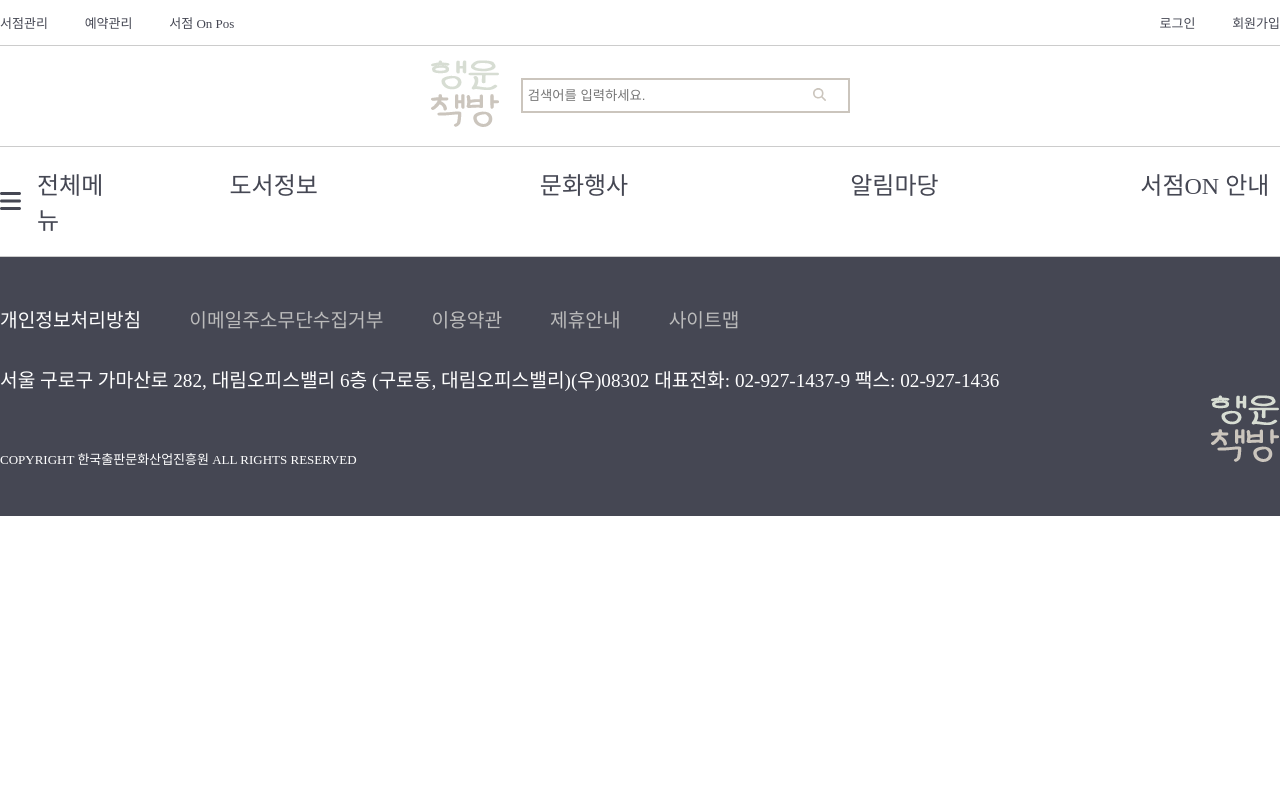
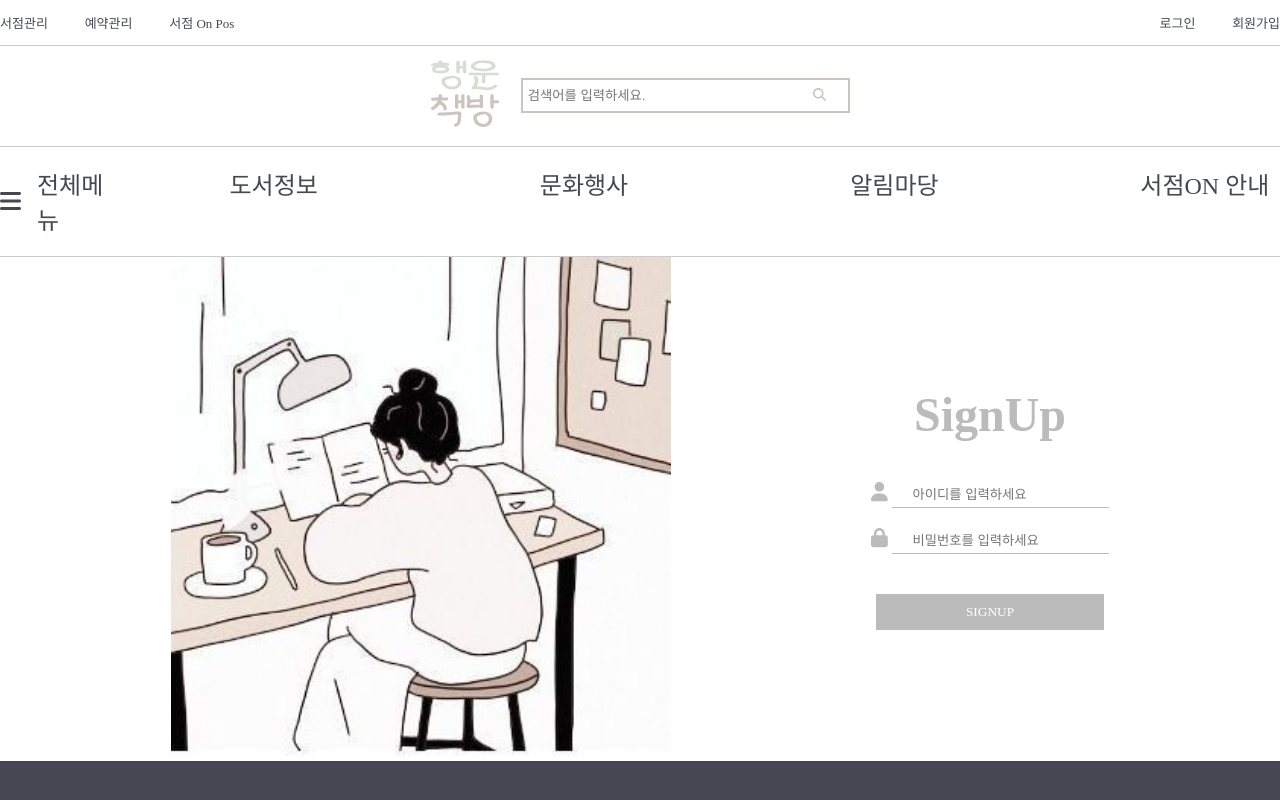
Before and after one commit to ssojeongg/bookstore, a React (Vite) app: page /bookstore/SignIn in a window 1280 px wide. Shown: the top 800 px of the page. Built offline with nearby package versions, Linux system fonts and the light colour scheme; a web font is replaced by a local one.

Commit message:
QnA modify

```diff
--- a/src/App.jsx
+++ b/src/App.jsx
@@ -5,6 +5,8 @@ import Footer from './layout/Footer'
 import Header from './layout/Header'
 import Main from './layout/Main'
 import Login from './pages/Login';
+import SignIn from './pages/SignIn'
+import Qna from './pages/Qna';
 
 function App() {
   return (
@@ -13,6 +15,8 @@ function App() {
       <Routes>
         <Route path="/" element={<Main />} />
         <Route path="/login" element={<Login />} />
+        <Route path="/SignIn" element={<SignIn />} />
+        <Route path="/sub/401" element={<Qna />} />
       </Routes>
       <Footer />
     </BrowserRouter>
--- /dev/null
+++ b/src/assets/css/Qna.css
@@ -0,0 +1,30 @@
+.Qna {
+  width: 100%;
+}
+.Qna > .title_area {
+  width: 100%;
+  background-color: var(--color-green);
+}
+.Qna > .title_area > p {
+  color: var(--color-white);
+  font-weight: bold;
+  font-size: 3rem;
+  text-align: center;
+  padding: 3rem 0;
+}
+.Qna .qna_area .title{
+  border-bottom: 1px solid var(--color-gray);
+  padding: 2rem 0;
+  font-size: 1.5rem;
+  font-weight: bold;
+  cursor: pointer;
+}
+.Qna .sub {
+  display: none;
+}
+.Qna .sub_show {
+  display: block;
+  background-color: #fafafa;
+  padding: 2rem 0;
+  font-size: 1.3rem;
+}
--- /dev/null
+++ b/src/assets/css/SignIn.css
@@ -0,0 +1,51 @@
+.SignIn {
+  width: 100%;
+}
+.SignIn .inner {
+  display: flex;
+  justify-content: center;
+  align-items: center;
+  gap: 200px;
+}
+.SignIn .SignIn_left > img{
+  width: 500px;
+  height: 500px;
+}
+.SignIn .SignIn_right {
+  display: flex;
+  flex-direction: column;
+  justify-content: center;
+  align-items: center;
+  gap: 40px;
+}
+.SignIn .SignIn_right > h2 {
+  font-size: 3rem;
+  color: var(--color-gray);
+}
+.SignIn .SignIn_right > .form {
+  display: flex;
+  flex-direction: column;
+  gap: 20px;
+}
+.SignIn .SignIn_right > .form input {
+  border: none;
+  border-bottom: 1px solid var(--color-gray);
+  padding: 5px 20px;
+}
+.SignIn .SignIn_right > .SignIn_btn {
+  display: flex;
+  flex-direction: column;
+  gap: 10px;
+}
+.SignIn .SignIn_right > .SignIn_btn > button {
+  background-color: none;
+  border: none;
+  padding: 10px 90px;
+  color: var(--color-white);
+  background-color: var(--color-gray);
+}
+.SignIn .SignIn_right > .form .icon {
+  color: var(--color-gray);
+  font-size: 1.2rem;
+  padding-right: 5px;
+}
--- a/src/components/HeaderMenu.jsx
+++ b/src/components/HeaderMenu.jsx
@@ -3,10 +3,14 @@ import { FontAwesomeIcon } from "@fortawesome/react-fontawesome";
 import { faBars, faTimes } from "@fortawesome/free-solid-svg-icons";
 import menus from '../data/menu.js';
 import { useState } from 'react';
+import { useNavigate } from 'react-router-dom';
+
 
 const HeaderMenu = () => {
+  const navigate = useNavigate();
   const [openMenu, setOpenMenu] = useState(null);
   const [isAllMenuOpen, setIsAllMenuOpen] = useState(false);
+  const [selectedMenu, setSelectedMenu] = useState(null)
 
   const toggleMenu = (menuId) => {
     setOpenMenu(openMenu === menuId ? null : menuId);
@@ -15,6 +19,17 @@ const HeaderMenu = () => {
   const toggleAllMenu = () => {
     setIsAllMenuOpen(!isAllMenuOpen);
   };
+
+  const handleMenuClick = (subMenuId) => {
+  const allSubMenus = menus.flatMap(menu => menu.subMenu);
+  const selectedSubMenu = allSubMenus.find(sub => sub.id === subMenuId);
+
+  if (selectedSubMenu) {
+    setSelectedMenu(subMenuId);
+    navigate(`/sub/${subMenuId}`);
+  }
+};
+
 
   return (
     <div className="HeaderMenu">
@@ -32,8 +47,8 @@ const HeaderMenu = () => {
                 <ul className={`sub${(openMenu === menu.id || isAllMenuOpen) ? 'show' : ''}`}>
                     <div className="inner">
                     {menu.subMenu.map((subItem, index) => (
-                      <li key={index} className='submenu_list'>
-                        {subItem}
+                      <li onClick={() => handleMenuClick(subItem.id)} key={index} className='submenu_list'>
+                        {subItem.name}
                       </li>
                     ))}
                     </div>
--- a/src/components/HeaderTop.jsx
+++ b/src/components/HeaderTop.jsx
@@ -12,7 +12,7 @@ const HeaderTop = () => {
           </ul>
           <ul className="HeaderTop_right_menu">
             <li><Link to="/login">로그인</Link></li>
-            <li><a href="javascript:void(0)">회원가입</a></li>
+            <li><Link to="/SignIn">회원가입</Link></li>
           </ul>
         </div>
       </div>
--- a/src/data/menu.js
+++ b/src/data/menu.js
@@ -1,8 +1,35 @@
 const menus = [
-  { id: 1, title: "도서정보", subMenu: ["신간도서", "행운책방 BEST"] },
-  { id: 2, title: "문화행사", subMenu: ["행사/모임"]},
-  { id: 3, title: "알림마당", subMenu: ["공지사항", "서점소식"] },
-  { id: 4, title: "서점ON 안내", subMenu: ["자주 묻는 질문", "고객센터"] }
+  {
+    id: 1,
+    title: "도서정보",
+    subMenu: [
+      { id: 101, name: "신간도서" },
+      { id: 102, name: "행운책방 BEST" }
+    ]
+  },
+  {
+    id: 2,
+    title: "문화행사",
+    subMenu: [
+      { id: 201, name: "행사/모임" }
+    ]
+  },
+  {
+    id: 3,
+    title: "알림마당",
+    subMenu: [
+      { id: 301, name: "공지사항" },
+      { id: 302, name: "서점소식" }
+    ]
+  },
+  {
+    id: 4,
+    title: "서점ON 안내",
+    subMenu: [
+      { id: 401, name: "자주 묻는 질문" },
+      { id: 402, name: "고객센터" }
+    ]
+  }
 ];
 
 export default menus
--- /dev/null
+++ b/src/data/qna.js
@@ -0,0 +1,34 @@
+const qna = [
+  {
+    id: 1,
+    title: "[예약드림] 즐겨찾는 서점, 내서재 이용 방법",
+    sub:"- 자주가는 서점을 즐겨찾는 서점으로 등록하세요. 예약드림 이용시 보다 편리하고 빠르게 서점을 선택할 수 있습니다."
+  },
+  {
+    id: 2,
+    title:"[예약드림] 예약드림이 무엇인가요?" ,
+    sub:"- 예약드림은 행운책방에서 도서를 예약하고 서점에서 결제 및 수령하는 온라인 도서 예약 서비스입니다."
+  },
+  {
+    id: 3,
+    title : "[지역서점] 행운책방 지역서점 찾기에 등록하고 싶습니다.",
+    sub: "- 회원가입 후 서점 정보를 입력합니다. 승인 후에는 서점 찾기 메뉴에서 등록된 서점 정보를 확인하실 수 있습니다."
+  },
+  {
+    id: 4,
+    title : "[회원정보] 회원탈퇴를 하고 싶습니다.",
+    sub: "- 회원탈퇴는 로그인 후, 마이페이지에서 가능합니다."
+  },
+  {
+    id: 5,
+    title: "[회원정보] 아이디(ID)와 비밀번호(PW)를 찾고 싶습니다.",
+    sub: "- 로그인 페이지 접속 후, 하단 [아이디 찾기/비밀번호 찾기] 클릭"
+  },
+  {
+    id: 6,
+    title: "[회원정보] 아이디(ID)를 변경하고 싶은데 가능한가요?",
+    sub: "- 한번 가입된 아이디(ID)는 변경이 불가능합니다. 아이디(ID)를 변경하시려면 행운책방 회원 탈퇴 후 다시 [회원가입]을 하셔야 합니다."
+  }
+]
+
+export default qna
--- /dev/null
+++ b/src/pages/Qna.jsx
@@ -0,0 +1,29 @@
+import { useState } from 'react'
+import '../assets/css/Qna.css'
+import qna from '../data/qna'
+
+const Qna = () => {
+  const [openId, setOpenId] = useState(false)
+  const toggleHandler = (id) => {
+    setOpenId(openId === id ? null : id);
+  }
+  return (
+    <div className="Qna">
+      <div className="title_area">
+        <p>자주 묻는 질문</p>
+      </div>
+        <div className="inner">
+          {
+            qna.map((data) => (
+              <div className="qna_area">
+                <p className="title" key={data.id} onClick={() => toggleHandler(data.id)}>{data.title}</p>
+                <p className={openId === data.id ? "sub_show" : "sub" }>{data.sub}</p>
+              </div>
+            ))
+          }
+      </div>
+    </div>
+  )
+}
+
+export default Qna
--- /dev/null
+++ b/src/pages/SignIn.jsx
@@ -0,0 +1,33 @@
+import { FontAwesomeIcon } from '@fortawesome/react-fontawesome'
+import { faUser, faLock } from '@fortawesome/free-solid-svg-icons'
+import '../assets/css/SignIn.css'
+import SignIn from "../assets/img/signup1.jpg"
+const Login = () => {
+  return (
+    <div className="SignIn">
+      <div className="inner">
+        <div className="SignIn_left">
+          <img src={SignIn} />
+        </div>
+        <div className="SignIn_right">
+          <h2>SignUp</h2>
+          <div className='form'>
+            <div className="id_wrap">
+              <FontAwesomeIcon icon={faUser}  className='icon'/>
+              <input type="text" placeholder='아이디를 입력하세요'/>
+            </div>
+            <div className="password_wrap">
+              <FontAwesomeIcon icon={faLock} className='icon'/>
+              <input type="password" placeholder="비밀번호를 입력하세요" />
+            </div>
+          </div>
+          <div className="SignIn_btn">
+            <button>SIGNUP</button>
+          </div>
+        </div>
+      </div>
+    </div>
+  )
+}
+
+export default Login
```
